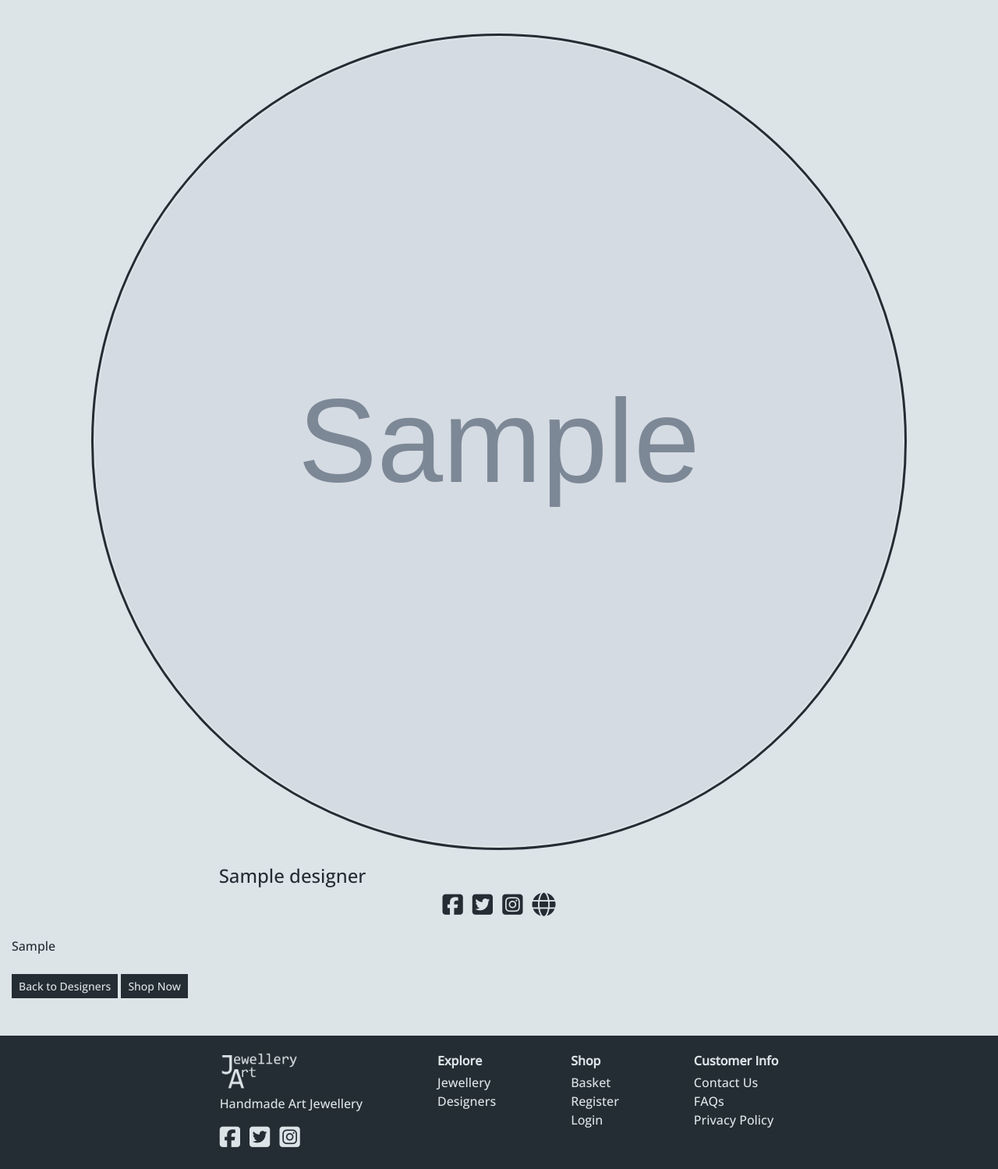
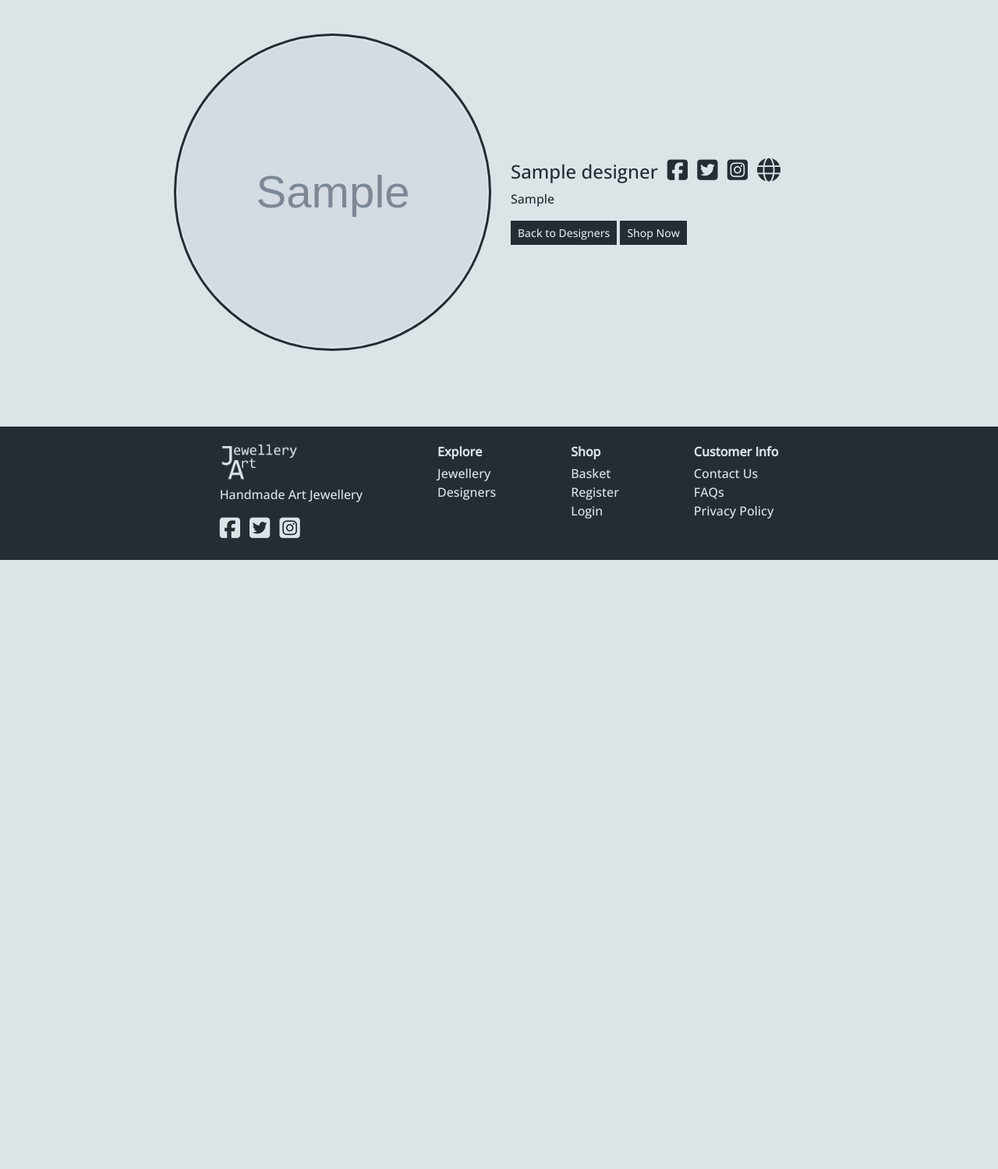
Before and after one commit to Stephanie-Ash/jewellery-art, a Django app: page /designers/1/ in a window 1280 px wide. Shown: the part 82-1581 px from the top of the page at 78% size. After the commit the page ends 800 px from the top, so only its background shows below. Run offline with Django 3.2, Linux system fonts and the light colour scheme; tables that the repository leaves empty hold one stand-in row (values such as "Sample post"); grey boxes marked "Sample" are stand-in pictures; some libraries are stand-ins or nearby versions.

Commit message:
Style designer_detail content for larger screens

```diff
--- a/designers/templates/designers/designer_detail.html
+++ b/designers/templates/designers/designer_detail.html
@@ -3,7 +3,7 @@
 {% block content %}
 <section class="container-fluid">
     <div class="row my-5">
-        <div class="col-10 mx-auto">
+        <div class="col-10 offset-1 col-sm-5 col-md-6 col-lg-5 col-xl-4 offset-sm-1 offset-md-0 offset-lg-1 offset-xl-2 text-center">
             <div class="designer-img-cont mb-4">
                 {% if designer.image %}
                 <img class="designer-img" src="{{ designer.image.url }}" alt="{{ designer.name }}">
@@ -11,10 +11,7 @@
                 <img class="designer-img" src="{{ MEDIA_URL }}no-image.png" alt="{{ designer.name }}">
                 {% endif %}
             </div>
-        </div>
-        <div class="col-12 txt-drk text-center">
-            <h3 class="det-product-name">{{ designer.name }}</h3>
-            <ul class="list-inline">
+            <ul class="list-inline d-none d-md-block d-lg-none mb-0">
                 {% if designer.facebook_link %}
                 <li class="list-inline-item">
                     <a class="content-link" target="_blank" rel="noopener" href="{{ designer.facebook_link }}"
@@ -49,10 +46,52 @@
                 {% endif %}
             </ul>
         </div>
-        <div class="col-12 mb-4 txt-drk text-justify">
+        <div class="col-12 col-sm-5 col-md-6 col-lg-5 col-xl-4 my-sm-auto txt-drk text-center text-md-left">
+            <h3 class="det-product-name d-lg-inline-block mr-lg-2">{{ designer.name }}</h3>
+            <ul class="list-inline d-md-none d-lg-inline">
+                {% if designer.facebook_link %}
+                <li class="list-inline-item">
+                    <a class="content-link" target="_blank" rel="noopener" href="{{ designer.facebook_link }}"
+                        aria-label="Visit {{ designer.name }}'s Facebook Page (opens in a new tab)">
+                        <i class="fab fa-facebook-square social" aria-hidden="true"></i>
+                    </a>
+                </li>
+                {% endif %}
+                {% if designer.twitter_link %}
+                <li class="list-inline-item">
+                    <a class="content-link" target="_blank" rel="noopener" href="{{ designer.twitter_link }}"
+                        aria-label="Visit {{ designer.name }}'s Twitter Page (opens in a new tab)">
+                        <i class="fab fa-twitter-square social" aria-hidden="true"></i>
+                    </a>
+                </li>
+                {% endif %}
+                {% if designer.instagram_link %}
+                <li class="list-inline-item">
+                    <a class="content-link" target="_blank" rel="noopener" href="{{ designer.instagram_link }}"
+                        aria-label="Visit {{ designer.name }}'s Instagram Page (opens in a new tab)">
+                        <i class="fab fa-instagram-square social" aria-hidden="true"></i>
+                    </a>
+                </li>
+                {% endif %}
+                {% if designer.website_link %}
+                <li class="list-inline-item">
+                    <a class="content-link" target="_blank" rel="noopener" href="{{ designer.website_link }}"
+                        aria-label="Visit {{ designer.name }}'s Website (opens in a new tab)">
+                        <i class="fas fa-globe social" aria-hidden="true"></i>
+                    </a>
+                </li>
+                {% endif %}
+            </ul>
+            <p class="d-none d-md-block mb-3 text-justify">{{ designer.introduction }}</p>
+            <div class="d-none d-md-block text-left">
+                <a href="{% url 'designers' %}" class="btn btn-sm btn-drk btn-sqr txt-lgt">Back to Designers</a>
+                <a href="{% url 'products' %}" class="btn btn-sm btn-drk btn-sqr txt-lgt">Shop Now</a>
+            </div>
+        </div>
+        <div class="col-12 d-md-none mb-4 txt-drk text-justify">
             <p class="mb-0">{{ designer.introduction }}</p>
         </div>
-        <div class="col-12">
+        <div class="col-12 d-md-none">
             <a href="{% url 'designers' %}" class="btn btn-sm btn-drk btn-sqr txt-lgt">Back to Designers</a>
             <a href="{% url 'products' %}" class="btn btn-sm btn-drk btn-sqr txt-lgt">Shop Now</a>
         </div>
@@ -61,3 +100,27 @@
 </section>
 
 {% endblock %}
+
+{% block postloadjs %}
+{{ block.super }}
+<script>
+    let designerImages = document.getElementsByClassName("designer-img");
+
+    for (let image of designerImages) {
+        let newImg = new Image();
+
+        newImg.onload = function() {
+            let height = newImg.height;
+            let width = newImg.width;
+
+            if (height > width) {
+                image.classList.add("portrait")
+            }
+
+        }
+        newImg.src = image.src
+    }
+
+</script>
+
+{% endblock %}
```
